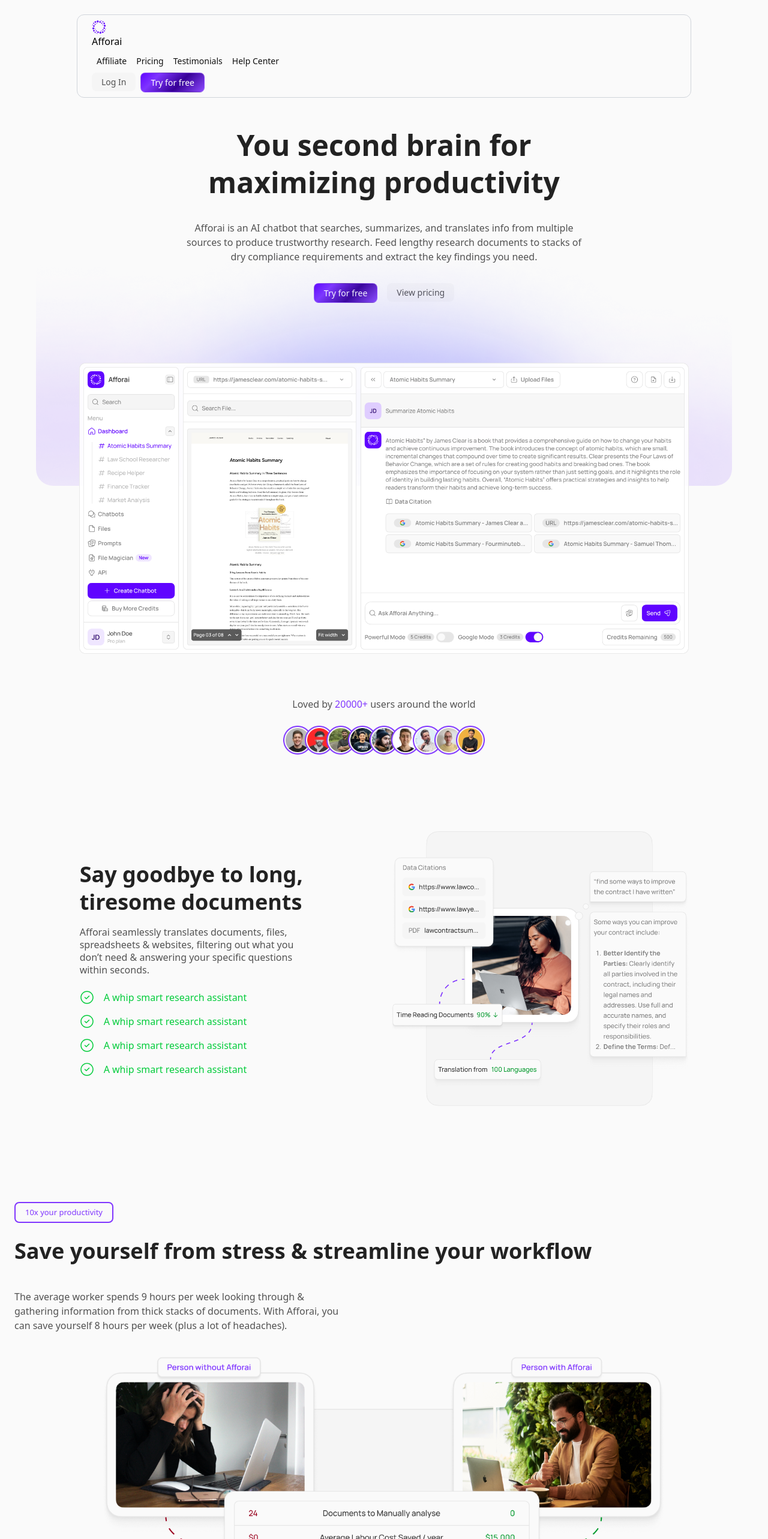
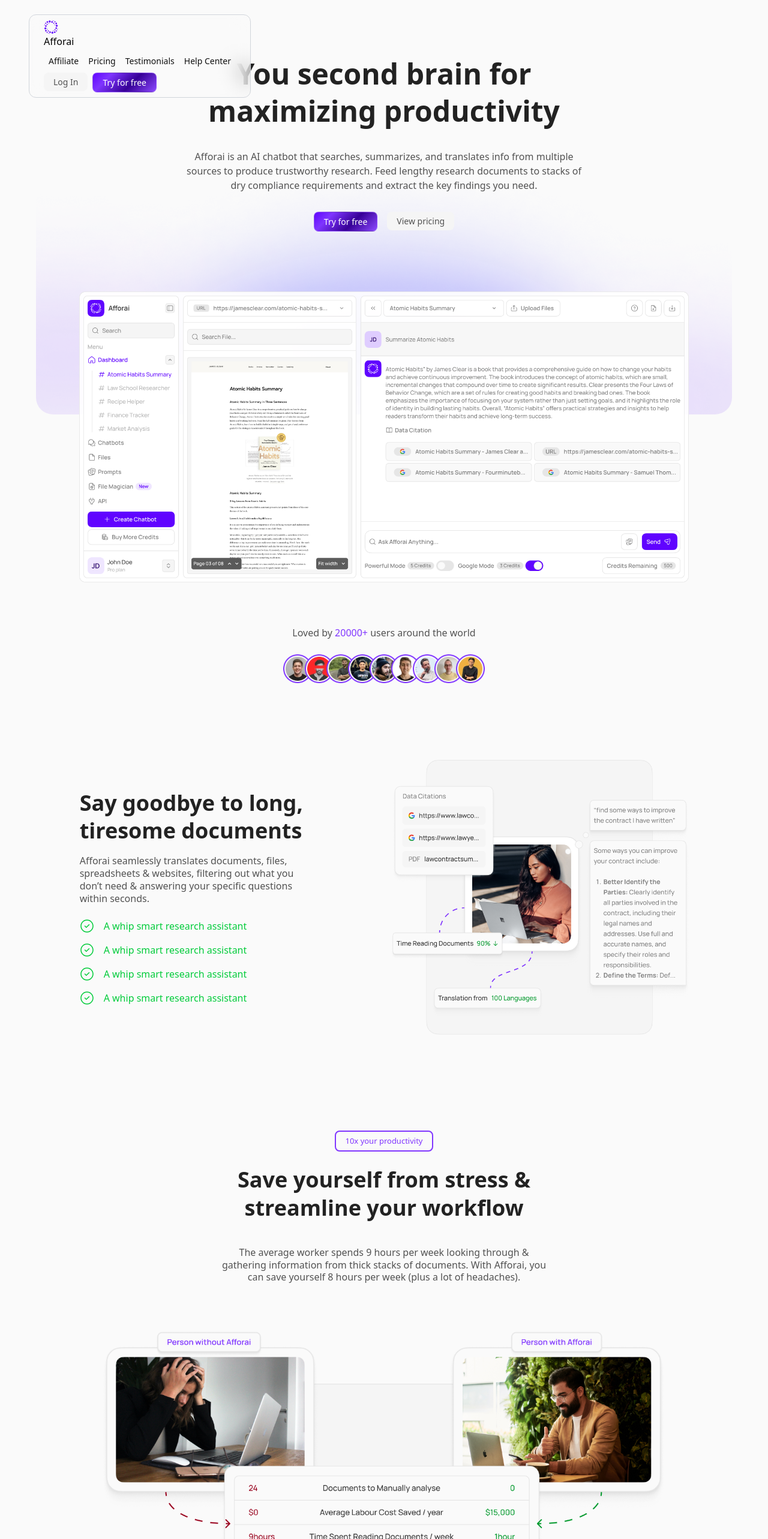
Before and after one commit to atttaskalyar/afforai-homepage, a React (Vite) app in the folder Afforai/: page / in a window 1280 px wide. Shown: the top 2566 px of the page at 60% size. Built offline with nearby package versions, Linux system fonts and the light colour scheme.

Commit message:
implemented changes

```diff
--- a/Afforai/src/components/UseCaseComponents/HeadingSection/index.jsx
+++ b/Afforai/src/components/UseCaseComponents/HeadingSection/index.jsx
@@ -7,7 +7,7 @@ const HeadingSection = () => {
   return (
     <div className={styles.headingSectionContainer}>
       <div className={styles.headingSectionColumn}>
-        <div className="container-column">
+        <div className="container-column" style={{ zIndex: 2 }}>
           <h1 className={`mobile-left-text ${styles.title}`}>
             You second brain for maximizing productivity
           </h1>
--- a/Afforai/src/components/UseCaseComponents/HeadingSection/style.module.css
+++ b/Afforai/src/components/UseCaseComponents/HeadingSection/style.module.css
@@ -6,6 +6,7 @@
 }
 
 .headingSectionColumn{
+    z-index: 2;
     display: flex;
     flex-direction: column;
     gap: 100px;
--- a/Afforai/src/components/UseCaseComponents/Navbar/index.jsx
+++ b/Afforai/src/components/UseCaseComponents/Navbar/index.jsx
@@ -63,6 +63,7 @@ const Navbar = (isMobile) => {
             </div>
           </div>
         </nav>
+        <div style={{ opacity: 0, height: "68px" }}></div>
       </div>
     </>
   );
--- a/Afforai/src/components/UseCaseComponents/Navbar/style.module.css
+++ b/Afforai/src/components/UseCaseComponents/Navbar/style.module.css
@@ -3,6 +3,12 @@
 .navbarButtonsContainer{
     gap: 0.5rem;
     display: flex;
+
+}
+
+.navbarContainer{
+    position: fixed;
+    z-index: 10;
 }
 
 .navbarLinksContainer{
@@ -42,6 +48,8 @@
     border: 1px solid rgb(209, 213, 219); /* Equivalent to border in Tailwind */
     border-radius: 0; /* Equivalent to rounded-none in Tailwind */
     margin: auto;
+    backdrop-filter: blur(16px);
+    background: rgba(250, 250, 250, 0.5);
 }
 
 @media(min-width:786px){
--- a/Afforai/src/components/UseCaseComponents/SaveYourselfSection/style.module.css
+++ b/Afforai/src/components/UseCaseComponents/SaveYourselfSection/style.module.css
@@ -13,6 +13,7 @@
 .rowInner{
     padding-left: 0.75rem;
     padding-right: 0.75rem;
+
 }
 
 .column{
@@ -51,4 +52,30 @@
     width: 75%;
     max-width: 1440px;
    }
+
+   .column{
+    align-items: center;
+    max-width: 720px;
+   }
+
+   .row{
+    margin-bottom: 80px;
+   }
+
+   .rowInner{
+    display: flex;
+    justify-content: center;
+   }
+
+   .heading,.description{
+    text-align: center;
+   }
+
+   .heading{
+    max-width: 556px;
+   }
+
+   .description{
+    line-height: 130%;
+   }
 }
```
